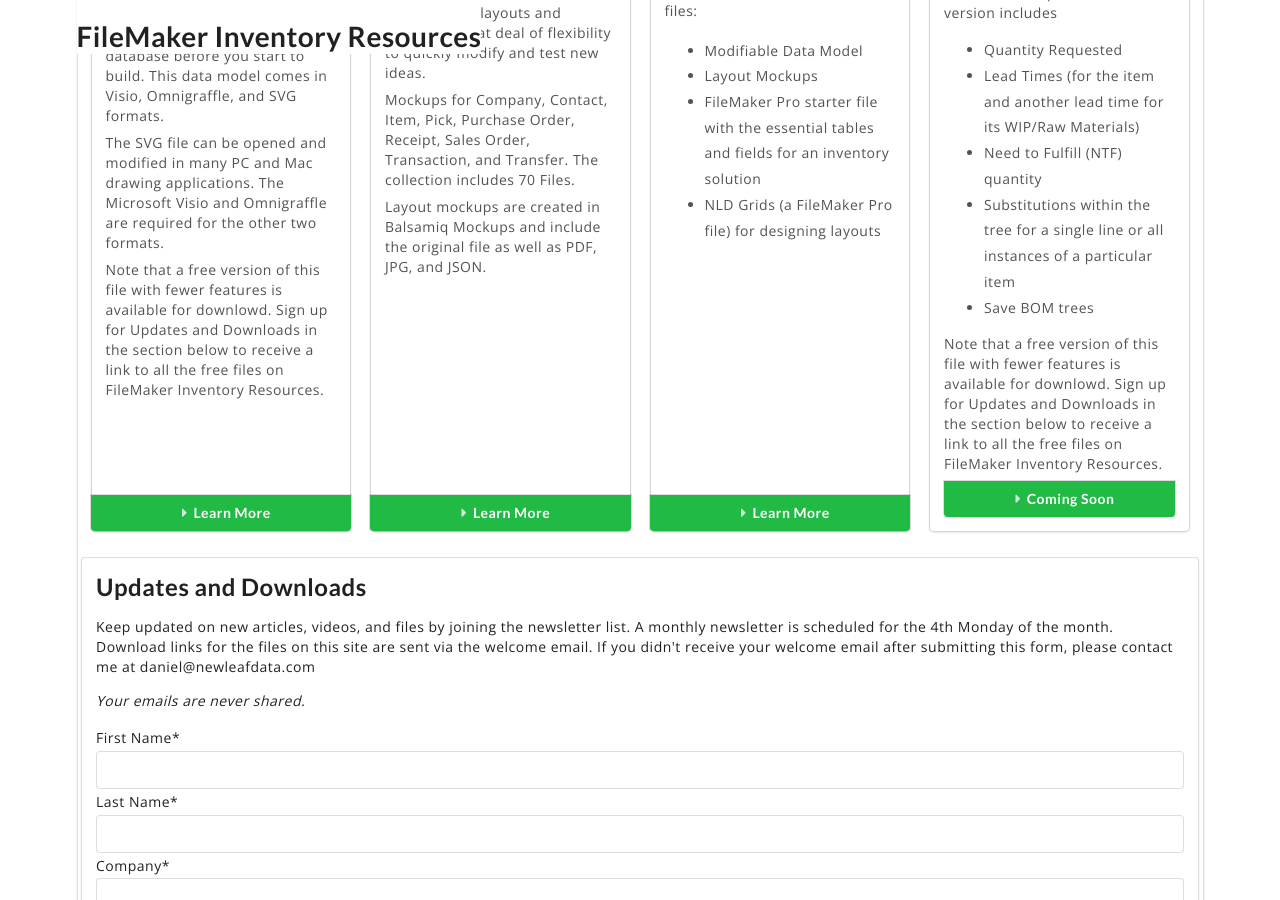
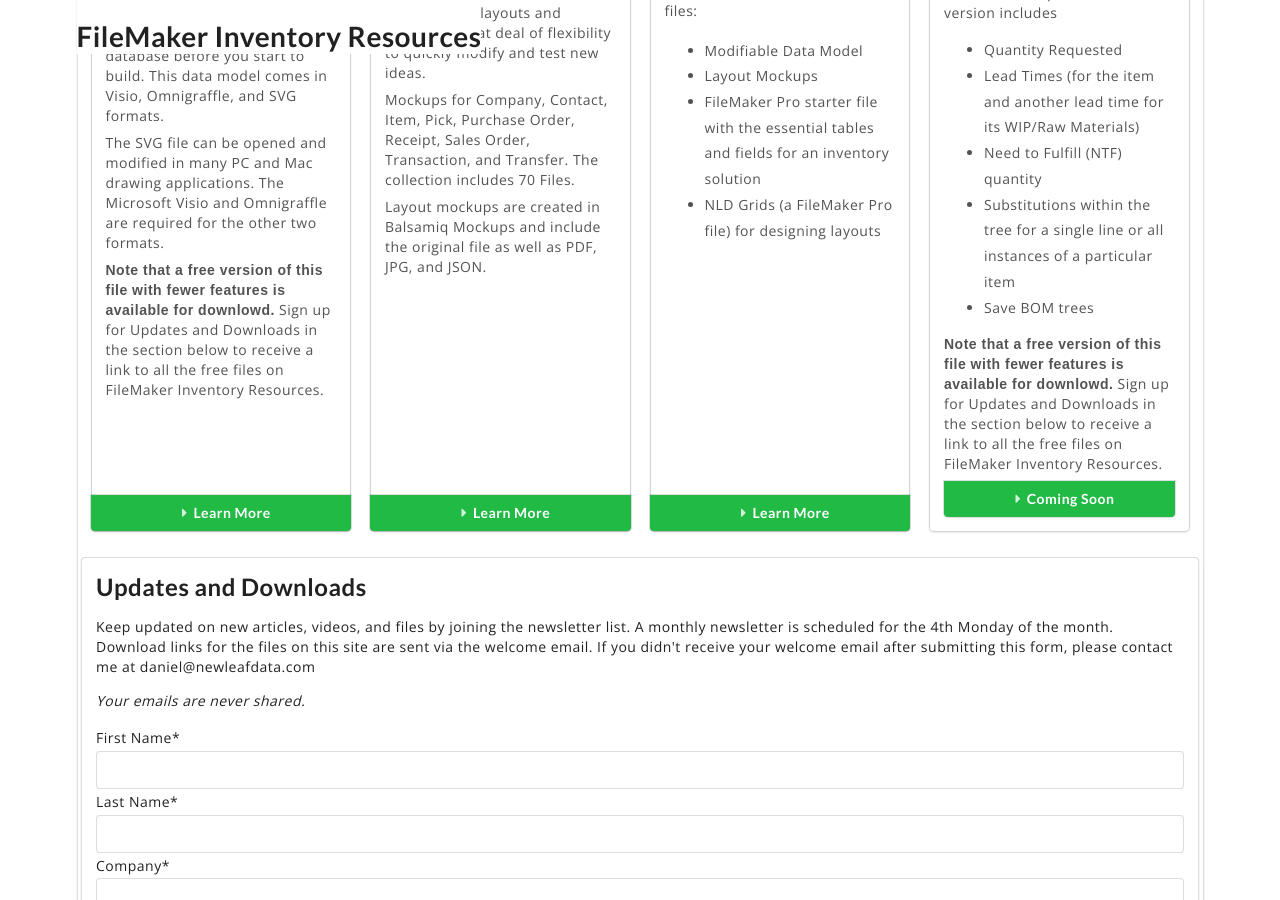
Before and after one commit to danielshanahan/FileMakerInventoryResources, a Jekyll site: the page built from index.md, in a window 1280 px wide and 900 px high, scrolled down 2355 px. Built offline with Jekyll 4.4.1, drawn with Linux system fonts in a browser that asks for light colours; nearby versions of some CDN libraries.

```diff
--- a/_layouts/home.html
+++ b/_layouts/home.html
@@ -60,8 +60,8 @@ layout: default
                     <div class="header">Modifiable Data Model - $39</div>
                     <div class="description"><p>No need to start your inventory design from scratch! The modifiable data model allows you to edit, add, or delete the structural model of your database before you start to build. This data model comes in Visio, Omnigraffle, and SVG formats.</p>
 
-						<p>The SVG file can be opened and modified in many PC and Mac drawing applications. The Microsoft Visio and Omnigraffle are required for the other two formats.</p>
-						<p>Note that a free version of this file with fewer features is available for downlowd.  Sign up for Updates and Downloads in the section below to receive a link to all the free files on FileMaker Inventory Resources.</p>
+			<p>The SVG file can be opened and modified in many PC and Mac drawing applications. The Microsoft Visio and Omnigraffle are required for the other two formats.</p>
+			<p><strong>Note that a free version of this file with fewer features is available for downlowd.</strong>  Sign up for Updates and Downloads in the section below to receive a link to all the free files on FileMaker Inventory Resources.</p>
 					</div>
                 </div>
                     <a class="ui bottom attached green button" type="button" href="https://gumroad.com/l/XNoK">
@@ -115,7 +115,7 @@ layout: default
 				<li>Substitutions within the tree for a single line or all instances of a particular item</li>
 				<li>Save BOM trees</li>
 			</ul>
-			<p>Note that a free version of this file with fewer features is available for downlowd.  Sign up for Updates and Downloads in the section below to receive a link to all the free files on FileMaker Inventory Resources.</p>
+			<p><strong>Note that a free version of this file with fewer features is available for downlowd.</strong>  Sign up for Updates and Downloads in the section below to receive a link to all the free files on FileMaker Inventory Resources.</p>
 
                     <a class="ui bottom attached green button" type="button" href="https://gumroad.com/l/JvEE">
                         <i class="caret right icon"></i>
```
